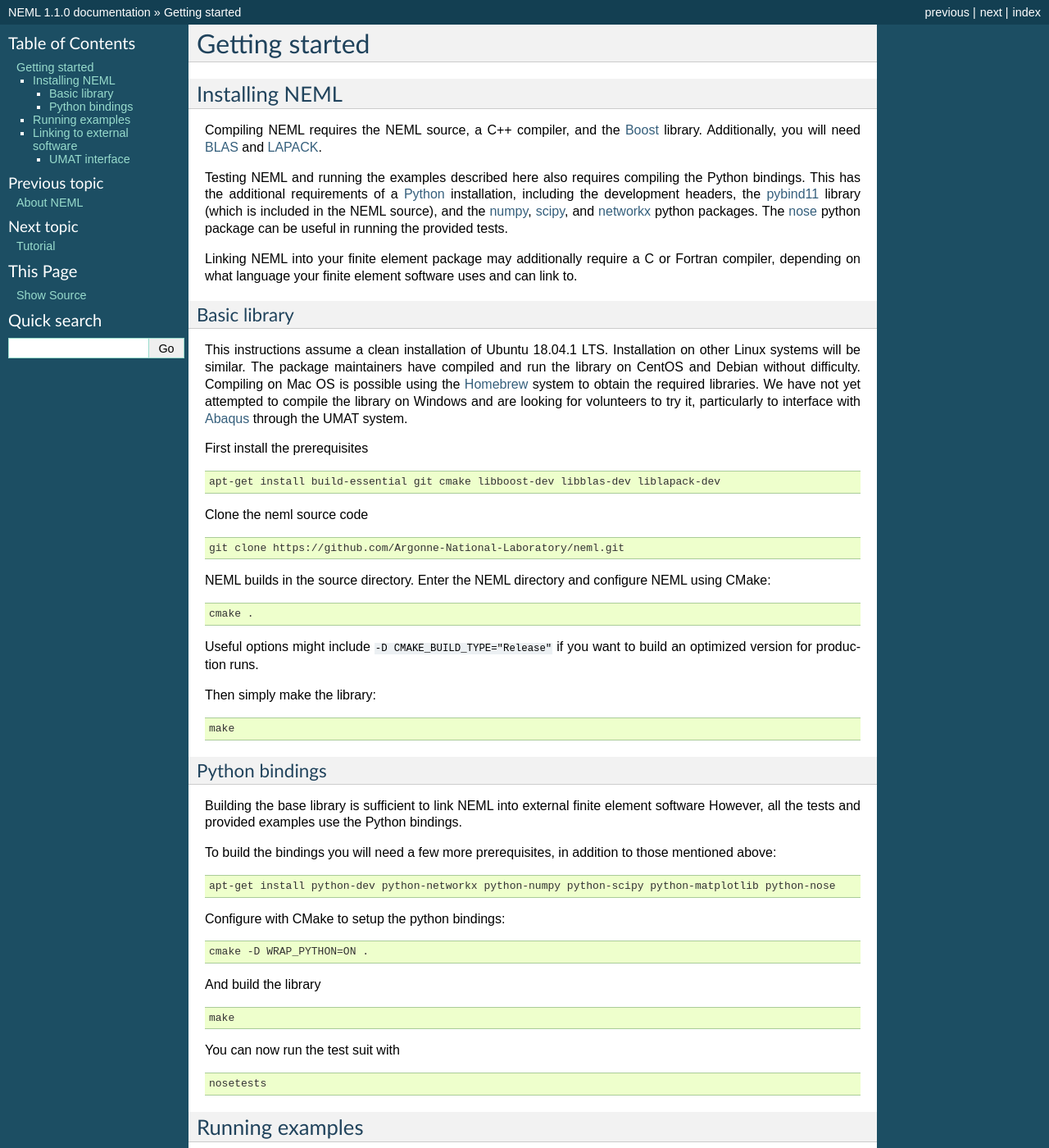
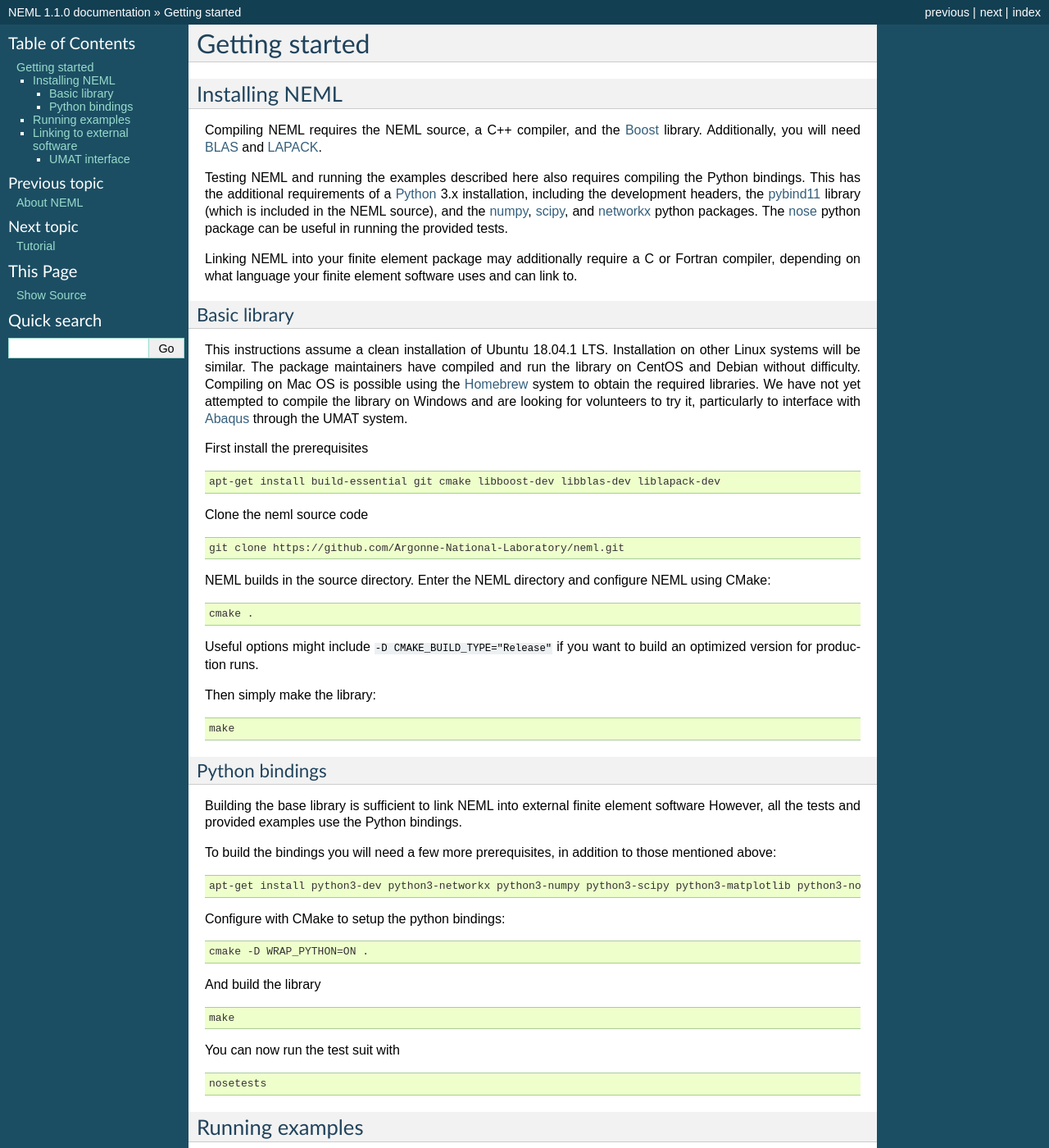
Before and after one commit to Argonne-National-Laboratory/neml, a Sphinx documentation site: the page built from doc/sphinx/started.rst, in a window 1280 px wide and 1400 px high. Shown: the whole window at 82% size. Built offline with Sphinx 7.4.7, drawn with Linux system fonts in a browser that asks for light colours; formulas are drawn with MathJax 3.

Commit message:
Missed a critical piece of documentation change for python3

```diff
--- a/doc/sphinx/started.rst
+++ b/doc/sphinx/started.rst
@@ -12,7 +12,7 @@ Additionally, you will need `BLAS <http://www.netlib.org/blas/>`_ and
 Testing NEML and running the examples described here also requires
 compiling the Python bindings.
 This has the additional requirements of a
-`Python <https://www.python.org/>`_ installation, including the
+`Python <https://www.python.org/>`_ 3.x installation, including the
 development headers,
 the `pybind11 <https://github.com/pybind/pybind11>`_ library (which is included in the NEML
 source), and the
@@ -83,7 +83,7 @@ to those mentioned above:
 
 .. code-block:: console
 
-   apt-get install python-dev python-networkx python-numpy python-scipy python-matplotlib python-nose
+   apt-get install python3-dev python3-networkx python3-numpy python3-scipy python3-matplotlib python3-nose
 
 Configure with CMake to setup the python bindings:
 
```
